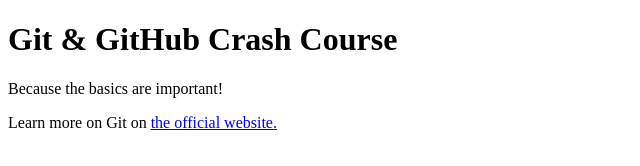
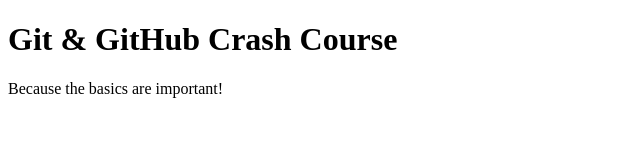
Before and after one commit to sharadv07/GitHub-crash-course, a plain HTML site: page index.html in a window 1280 px wide. Shown: the whole page, without its empty margins (0-640 px from the left). Drawn offline with Linux system fonts and the light colour scheme.

Commit message:
Revert "added link to git docs"
This reverts commit ad923ab97c6f74336c5f4627fc3da170acbd436c.

 Reverting earlier changes

```diff
--- a/index.html
+++ b/index.html
@@ -9,6 +9,5 @@
   <body>
     <h1>Git & GitHub Crash Course</h1>
     <p>Because the basics are important!</p>
-    <p>Learn more on Git on <a href=https://git-scm.com/book/en/v2>the official website.</a></p>
   </body>
 </html>
```
